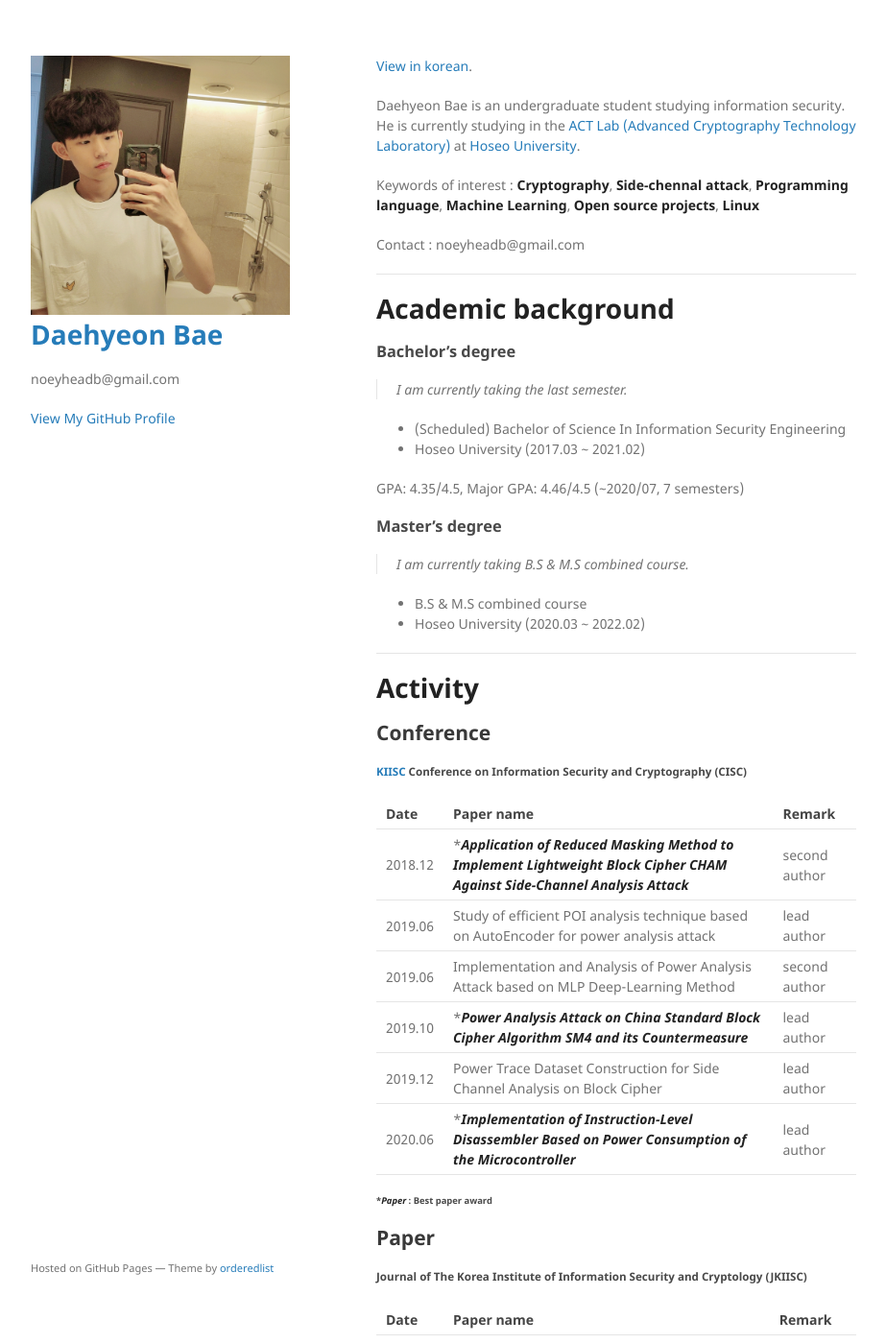
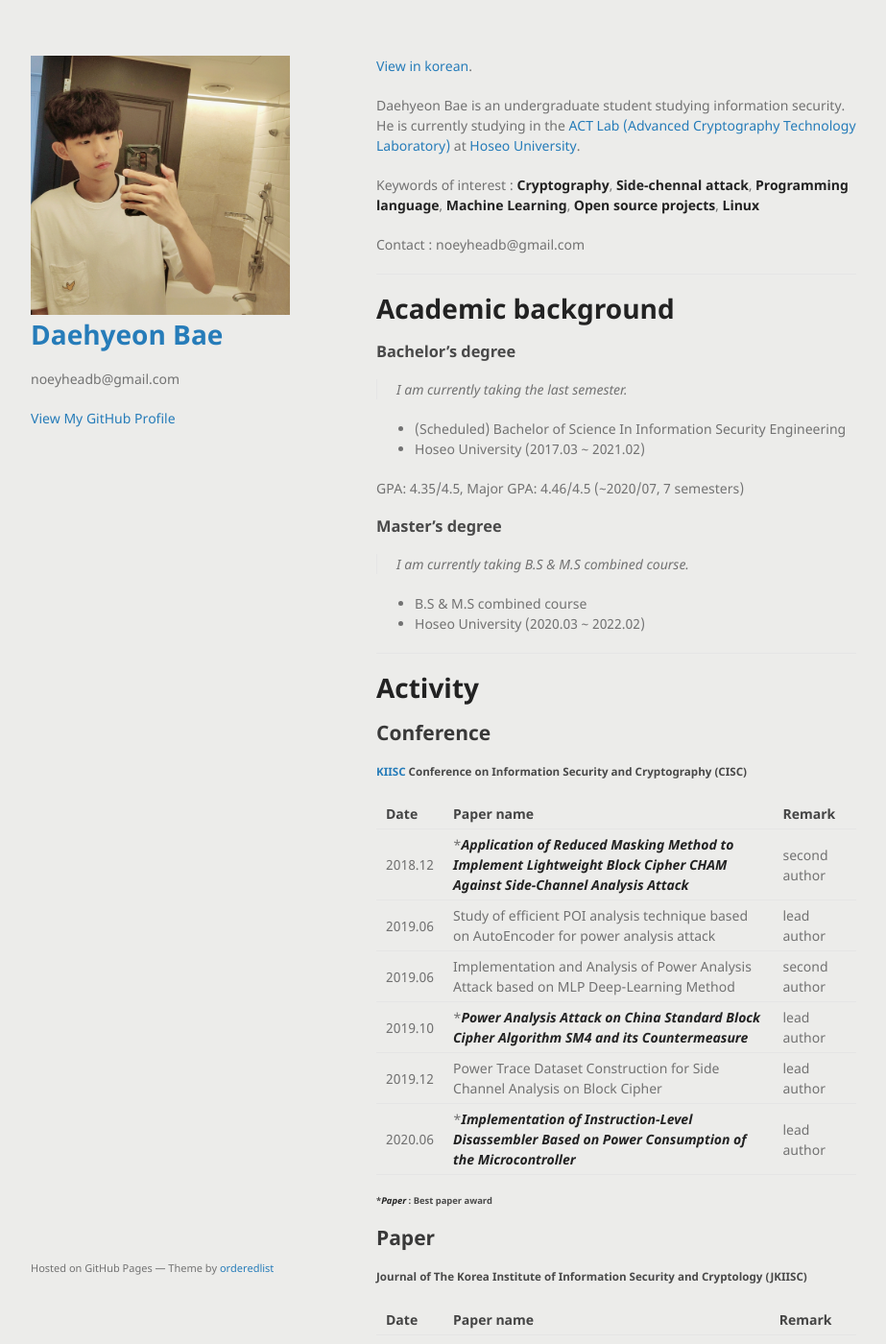
Before and after one commit to noeyheadb/noeyheadb.github.io, a Jekyll site: the page built from index.md, in a window 1280 px wide and 1400 px high. Shown: the whole window at 96% size, without its empty margins (178-1101 px from the left). Built offline with Jekyll 4.4.1, drawn with Linux system fonts in a browser that asks for light colours.

Commit message:
💄 Change background color

```diff
--- a/_sass/jekyll-theme-minimal.scss
+++ b/_sass/jekyll-theme-minimal.scss
@@ -2,7 +2,7 @@
 @import "rouge-github";
 
 body {
-  background-color: #fff;
+  background-color: #ececea;
   padding:50px;
   font: 14px/1.5 "Noto Sans", "Helvetica Neue", Helvetica, Arial, sans-serif;
   color:#727272;
```
